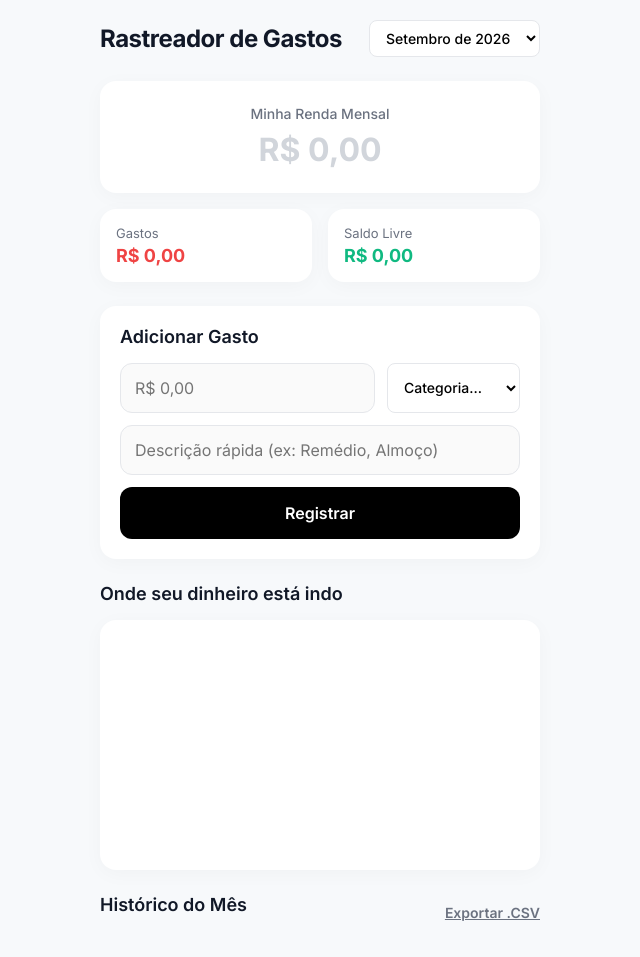
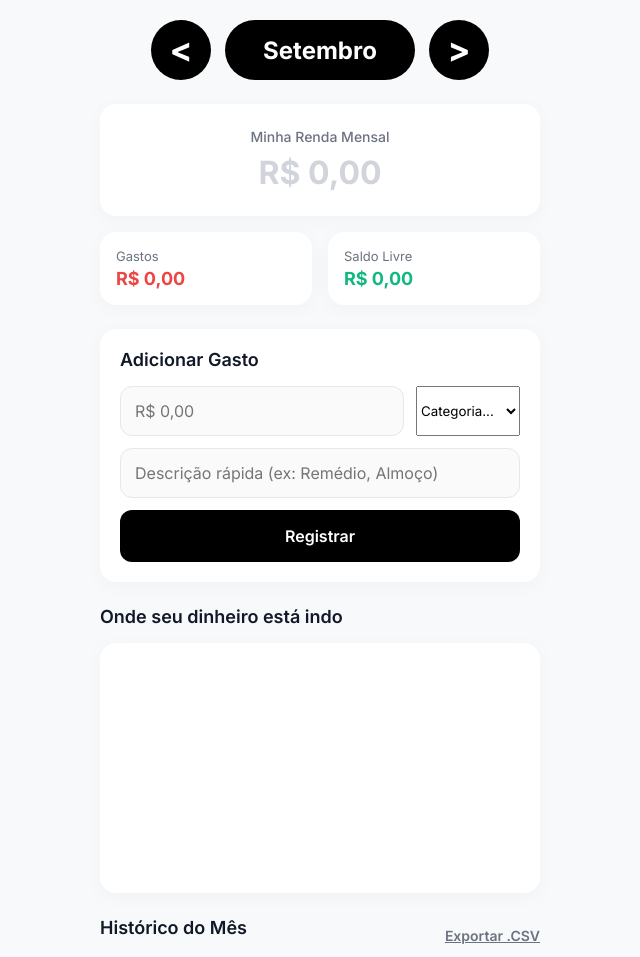
Before and after one commit to Hiago-21/RastreadorDeGastos, a plain HTML site: page index.html in a window 1280 px wide. Shown: the whole page, without its empty margins (320-960 px from the left). Drawn offline with nearby package versions, Linux system fonts and the light colour scheme.

Commit message:
melhora na interface

```diff
--- a/index.html
+++ b/index.html
@@ -20,8 +20,11 @@
 
         <header>
             <div class="header-top">
-                <h1>Rastreador de Gastos</h1>
-                <select id="month-selector" aria-label="Selecione o mês"></select>
+                <nav class="month-navigation" aria-label="Navegação entre meses">
+                    <button type="button" id="previous-month" aria-label="Mês anterior">&lt;</button>
+                    <span id="month-label" aria-live="polite"></span>
+                    <button type="button" id="next-month" aria-label="Próximo mês">&gt;</button>
+                </nav>
             </div>
 
             <div class="card income-card">
--- a/script.js
+++ b/script.js
@@ -20,7 +20,7 @@ function initApp() {
     }
 
     currentMonthKey = thisMonth;
-    populateMonthSelector();
+    updateMonthLabel();
     setupEventListeners();
     updateUI();
 }
@@ -42,8 +42,11 @@ function setupEventListeners() {
     const incomeInput = document.getElementById('income-input');
     const expenseAmountInput = document.getElementById('expense-amount');
     const form = document.getElementById('expense-form');
-    const monthSelector = document.getElementById('month-selector');
+    const previousMonth = document.getElementById('previous-month');
+    const nextMonth = document.getElementById('next-month');
     const btnExport = document.getElementById('btn-export');
+    const monthNavigation = document.querySelector('.header-top');
+    let touchStartX = 0;
 
     // Máscara ao digitar Salário
     incomeInput.addEventListener('input', (e) => {
@@ -74,10 +77,19 @@ function setupEventListeners() {
     });
 
     // Mudar de Mês
-    monthSelector.addEventListener('change', (e) => {
-        currentMonthKey = e.target.value;
-        updateUI();
-    });
+    previousMonth.addEventListener('click', () => changeMonth(-1));
+    nextMonth.addEventListener('click', () => changeMonth(1));
+
+    monthNavigation.addEventListener('touchstart', (e) => {
+        touchStartX = e.changedTouches[0].screenX;
+    }, { passive: true });
+
+    monthNavigation.addEventListener('touchend', (e) => {
+        const distance = e.changedTouches[0].screenX - touchStartX;
+        if (Math.abs(distance) < 50) return;
+
+        changeMonth(distance < 0 ? 1 : -1);
+    }, { passive: true });
 
     // Exportar CSV
     btnExport.addEventListener('click', exportToCSV);
@@ -190,23 +202,11 @@ function renderExpenseList(expenses) {
 }
 
 // --- Utilitários ---
-function populateMonthSelector() {
-    const selector = document.getElementById('month-selector');
-    selector.innerHTML = '';
-
-    const months = Object.keys(appData).sort().reverse();
-    months.forEach(month => {
-        const [year, m] = month.split('-');
-        const date = new Date(year, m - 1);
-        const name = date.toLocaleString('pt-BR', { month: 'long', year: 'numeric' });
-
-        const option = document.createElement('option');
-        option.value = month;
-        option.textContent = name.charAt(0).toUpperCase() + name.slice(1);
-        if (month === currentMonthKey) option.selected = true;
-
-        selector.appendChild(option);
-    });
+function updateMonthLabel() {
+    const [year, month] = currentMonthKey.split('-');
+    const date = new Date(year, Number(month) - 1);
+    const name = date.toLocaleString('pt-BR', { month: 'long' });
+    document.getElementById('month-label').textContent = name.charAt(0).toUpperCase() + name.slice(1);
 }
 
 function saveData() {
@@ -243,3 +243,18 @@ function registerServiceWorker() {
         navigator.serviceWorker.register('sw.js').catch(err => console.log('SW falhou: ', err));
     }
 }
+
+function changeMonth(offset) {
+    const [year, month] = currentMonthKey.split('-').map(Number);
+    const nextDate = new Date(year, month - 1 + offset, 1);
+    const nextMonthKey = `${nextDate.getFullYear()}-${String(nextDate.getMonth() + 1).padStart(2, '0')}`;
+
+    if (!appData[nextMonthKey]) {
+        appData[nextMonthKey] = { income: 0, expenses: [] };
+        saveData();
+    }
+
+    currentMonthKey = nextMonthKey;
+    updateMonthLabel();
+    updateUI();
+}
--- a/style.css
+++ b/style.css
@@ -31,27 +31,60 @@ body {
     padding-bottom: 40px;
 }
 
-header h1 {
+.header-top {
+    display: flex;
+    justify-content: center;
+    align-items: center;
+    margin-bottom: 24px;
+    touch-action: pan-y;
+}
+
+.month-navigation {
+    display: flex;
+    align-items: center;
+    justify-content: center;
+    gap: 14px;
+    width: 100%;
+}
+
+.month-navigation button {
+    display: grid;
+    place-items: center;
+    border: none;
+    flex: 0 0 60px;
+    width: 60px;
+    height: 60px;
+    border-radius: 50%;
+    background: var(--primary);
+    color: var(--surface);
+    padding: 0;
+    font-size: 34px;
+    line-height: 1;
+    font-weight: 700;
+    cursor: pointer;
+    transition: color 0.2s, background-color 0.2s, transform 0.2s;
+}
+
+.month-navigation button:hover {
+    background: #222222;
+}
+
+.month-navigation button:active {
+    transform: scale(0.92);
+}
+
+#month-label {
+    display: grid;
+    place-items: center;
+    min-width: 190px;
+    height: 60px;
+    padding: 0 20px;
+    border-radius: 999px;
+    background: var(--primary);
+    color: var(--surface);
+    text-align: center;
     font-size: 24px;
     font-weight: 700;
-    letter-spacing: -0.5px;
-}
-
-.header-top {
-    display: flex;
-    justify-content: space-between;
-    align-items: center;
-    margin-bottom: 24px;
-}
-
-select {
-    padding: 8px 12px;
-    border-radius: 8px;
-    border: 1px solid var(--border);
-    background: var(--surface);
-    font-size: 14px;
-    outline: none;
-    font-weight: 500;
 }
 
 .card {
@@ -234,3 +267,24 @@ h2 {
 
 .alert-warning { background: #fef3c7; color: #92400e; border: 1px solid #fde68a; }
 .alert-success { background: #d1fae5; color: #065f46; border: 1px solid #a7f3d0; }
+
+@media (max-width: 380px) {
+    .month-navigation {
+        gap: 6px;
+    }
+
+    .month-navigation button {
+        flex-basis: 48px;
+        width: 48px;
+        height: 48px;
+        font-size: 28px;
+    }
+
+    #month-label {
+        min-width: 0;
+        flex: 1;
+        height: 48px;
+        padding: 0 12px;
+        font-size: 20px;
+    }
+}
```
